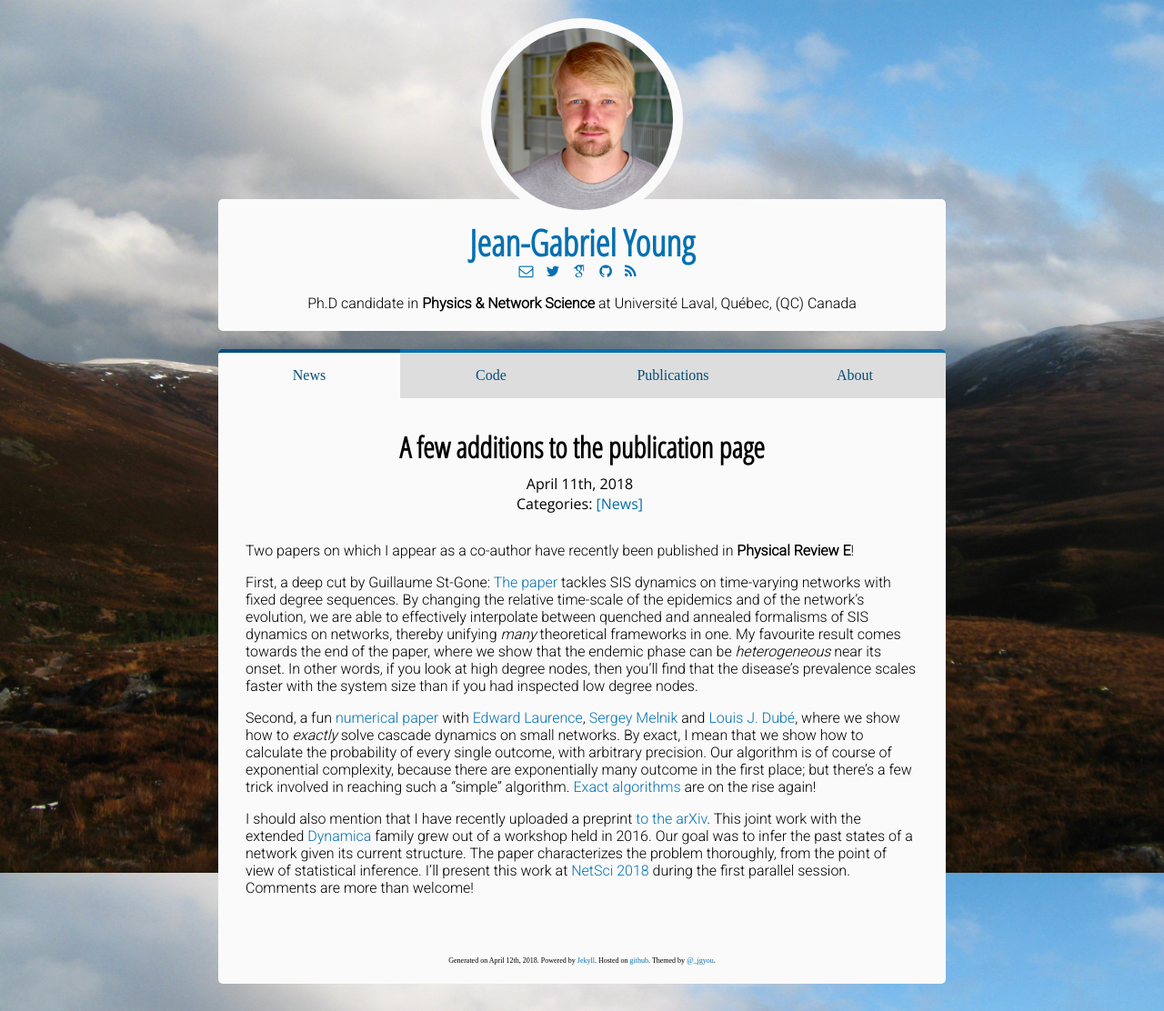
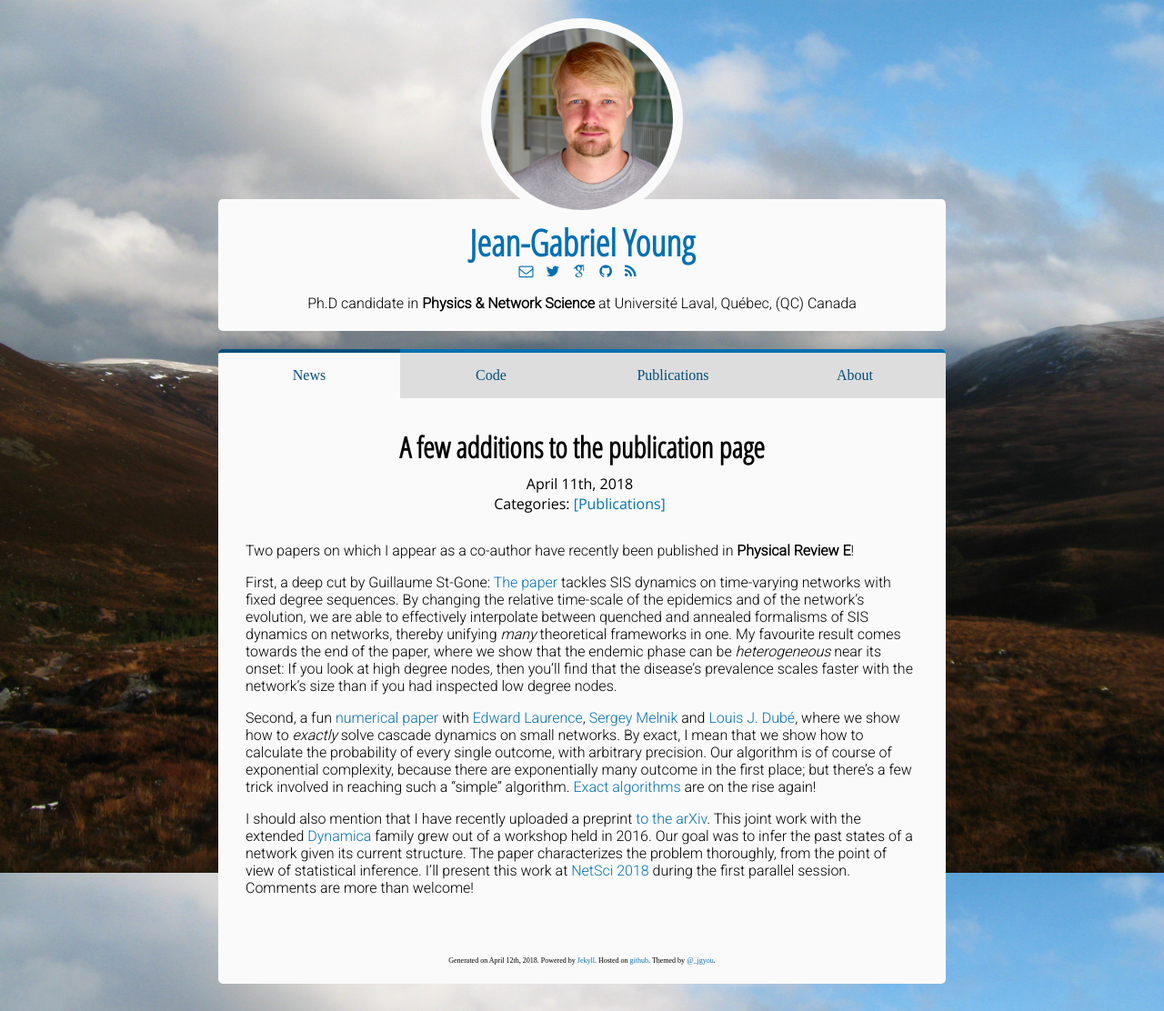
Before and after one commit to jg-you/jg-you.github.io, a Jekyll site: the page built from _posts/2018-04-11-a_few_papers.md, in a window 1280 px wide. Shown: the whole page at 91% size. Built offline with Jekyll 4.4.1, drawn with Linux system fonts in a browser that asks for light colours; some web fonts are replaced; comment, search, counter and statistics services are not loaded.

Commit message:
Update 2018-04-11-a_few_papers.md

```diff
--- a/_posts/2018-04-11-a_few_papers.md
+++ b/_posts/2018-04-11-a_few_papers.md
@@ -1,6 +1,6 @@
 ---
 layout: post
-categories: News
+categories: Publications
 title: A few additions to the publication page
 excerpt_separator: <!--more-->
 comments: true
@@ -8,7 +8,7 @@ comments: true
 
 Two papers on which I appear as a co-author have recently been published in **Physical Review E**!
 
-First, a deep cut by Guillaume St-Gone: [The paper](https://doi.org/10.1103/PhysRevE.97.022305) tackles SIS dynamics on time-varying networks with fixed degree sequences. By changing the relative time-scale of the epidemics and of the network's evolution, we are able to effectively interpolate between quenched and annealed formalisms of SIS dynamics on networks, thereby unifying *many* theoretical frameworks in one. My favourite result comes towards the end of the paper, where we show that the endemic phase can be *heterogeneous* near its onset. In other words, if you look at high degree nodes, then you'll find that the disease's prevalence scales faster with the system size than if you had inspected low degree nodes.
+First, a deep cut by Guillaume St-Gone: [The paper](https://doi.org/10.1103/PhysRevE.97.022305) tackles SIS dynamics on time-varying networks with fixed degree sequences. By changing the relative time-scale of the epidemics and of the network's evolution, we are able to effectively interpolate between quenched and annealed formalisms of SIS dynamics on networks, thereby unifying *many* theoretical frameworks in one. My favourite result comes towards the end of the paper, where we show that the endemic phase can be *heterogeneous* near its onset: If you look at high degree nodes, then you'll find that the disease's prevalence scales faster with the network's size than if you had inspected low degree nodes.
 
 Second, a fun [numerical paper](https://doi.org/10.1103/PhysRevE.97.032302) with [Edward Laurence](http://edwardlaurence.me/), [Sergey  Melnik](https://sites.google.com/site/svmelnik/) and [Louis J. Dubé](https://www.dynamica.phy.ulaval.ca/index.php?id=contact), where we show how to *exactly* solve cascade dynamics on small networks. By exact, I mean that we show how to calculate the probability of every single outcome, with arbitrary precision. Our algorithm is of course of exponential complexity, because there are exponentially many outcome in the first place; but there's a few trick involved in reaching such a "simple" algorithm. [Exact algorithms](https://arxiv.org/abs/1802.08849) are on the rise again!
 
```
